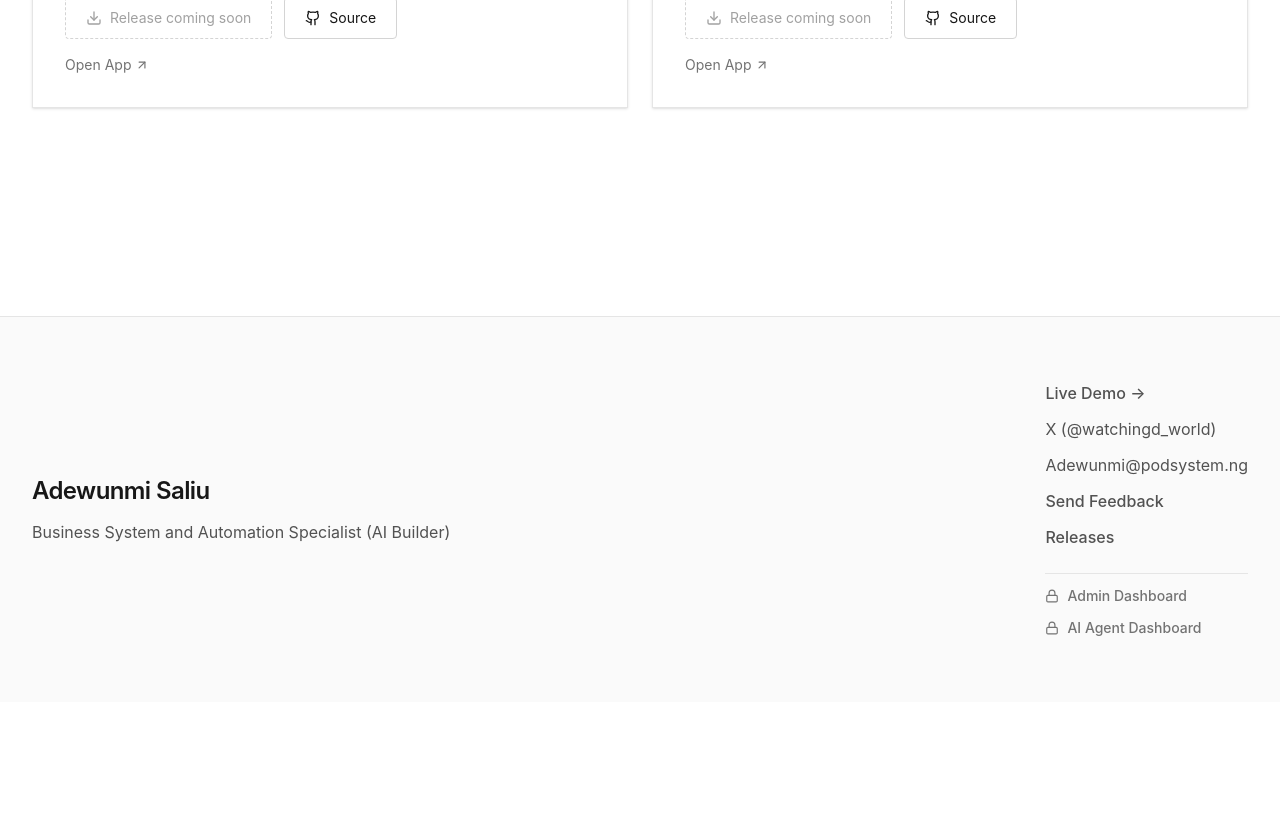
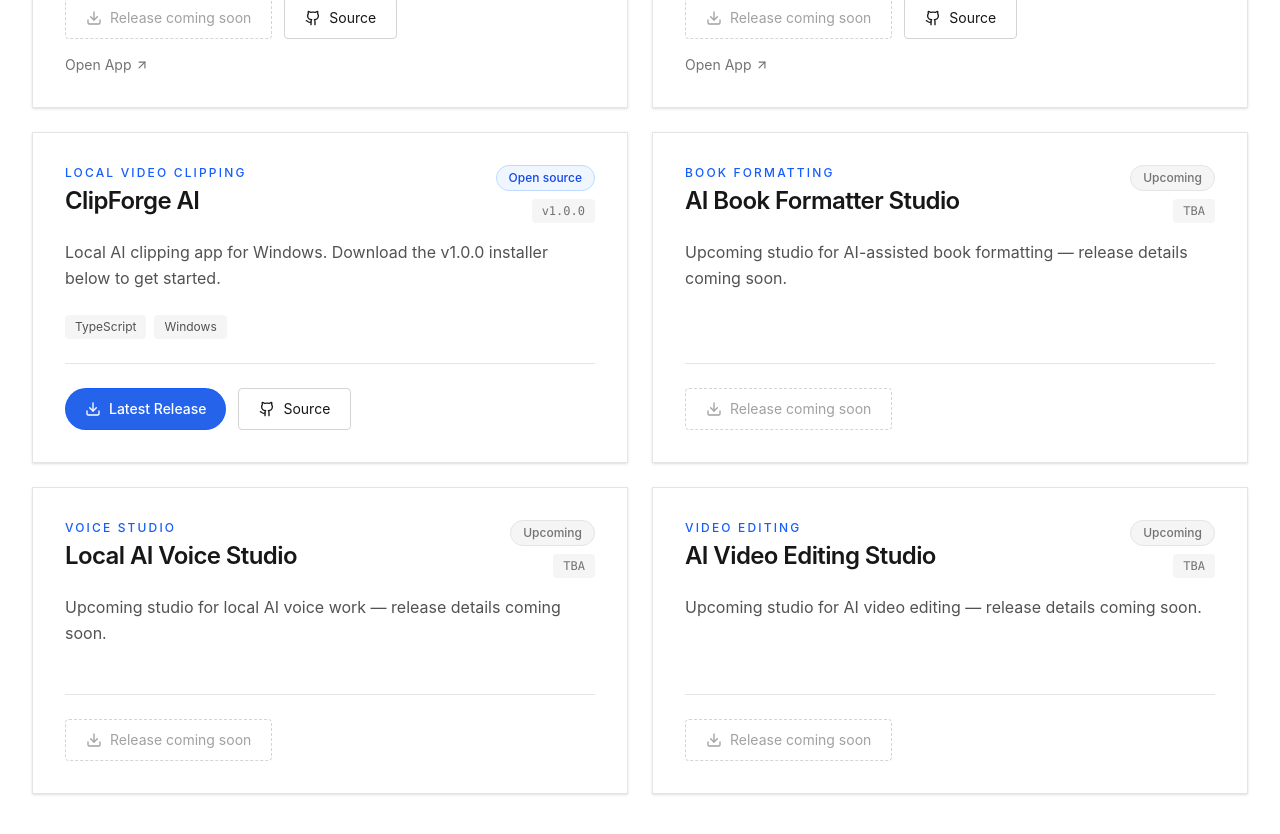
Before and after one commit to rdouglaz/Adewunmiportfolio, a React (Vite) app: page /releases in a window 1280 px wide. Shown: the part 1100-1934 px from the top of the page. Before the commit the page ends 1802 px from the top, so only its background shows below. Built offline with nearby package versions, Linux system fonts and the light colour scheme.

Commit message:
feat(releases): add ClipForge AI download + upcoming studio placeholders
ClipForge AI v1.0.0 Windows installer link and repo. Placeholders for AI Book Formatter Studio, Local AI Voice Studio, AI Video Editing Studio.

```diff
--- a/src/app/pages/Releases.tsx
+++ b/src/app/pages/Releases.tsx
@@ -13,7 +13,7 @@
   name: string;
   tag: string;
   description: string;
-  license: 'Open source' | 'Commercial';
+  license: 'Open source' | 'Commercial' | 'Upcoming';
   version: string;
   tech: string[];
   // TODO: paste the GitHub release/tag URL when you cut a release,
@@ -86,6 +86,59 @@
     repoUrl: 'https://github.com/rdouglaz/Nonfictionai',
     links: [{ label: 'Open App', href: 'https://nonfictionai.vercel.app/' }],
   },
+  {
+    id: 'clipforge-ai',
+    name: 'ClipForge AI',
+    tag: 'Local Video Clipping',
+    description:
+      'Local AI clipping app for Windows. Download the v1.0.0 installer below to get started.',
+    license: 'Open source',
+    version: 'v1.0.0',
+    tech: ['TypeScript', 'Windows'],
+    releaseUrl:
+      'https://github.com/rdouglaz/ClipForge-AI/releases/download/v1.0.0/ClippingAI-Setup-1.0.0.exe',
+    repoUrl: 'https://github.com/rdouglaz/ClipForge-AI',
+    links: [],
+  },
+  {
+    id: 'ai-book-formatter-studio',
+    name: 'AI Book Formatter Studio',
+    tag: 'Book Formatting',
+    description:
+      'Upcoming studio for AI-assisted book formatting — release details coming soon.',
+    license: 'Upcoming',
+    version: 'TBA',
+    tech: [],
+    releaseUrl: '',
+    repoUrl: '',
+    links: [],
+  },
+  {
+    id: 'local-ai-voice-studio',
+    name: 'Local AI Voice Studio',
+    tag: 'Voice Studio',
+    description:
+      'Upcoming studio for local AI voice work — release details coming soon.',
+    license: 'Upcoming',
+    version: 'TBA',
+    tech: [],
+    releaseUrl: '',
+    repoUrl: '',
+    links: [],
+  },
+  {
+    id: 'ai-video-editing-studio',
+    name: 'AI Video Editing Studio',
+    tag: 'Video Editing',
+    description:
+      'Upcoming studio for AI video editing — release details coming soon.',
+    license: 'Upcoming',
+    version: 'TBA',
+    tech: [],
+    releaseUrl: '',
+    repoUrl: '',
+    links: [],
+  },
 ];
 
 export function Releases() {
@@ -122,7 +175,9 @@
                     className={`text-xs font-medium px-3 py-1 rounded-full border ${
                       release.license === 'Open source'
                         ? 'border-blue-200 bg-blue-50 text-blue-700'
-                        : 'border-violet-200 bg-violet-50 text-violet-700'
+                        : release.license === 'Commercial'
+                          ? 'border-violet-200 bg-violet-50 text-violet-700'
+                          : 'border-neutral-200 bg-neutral-100 text-neutral-500'
                     }`}
                   >
                     {release.license}
```
